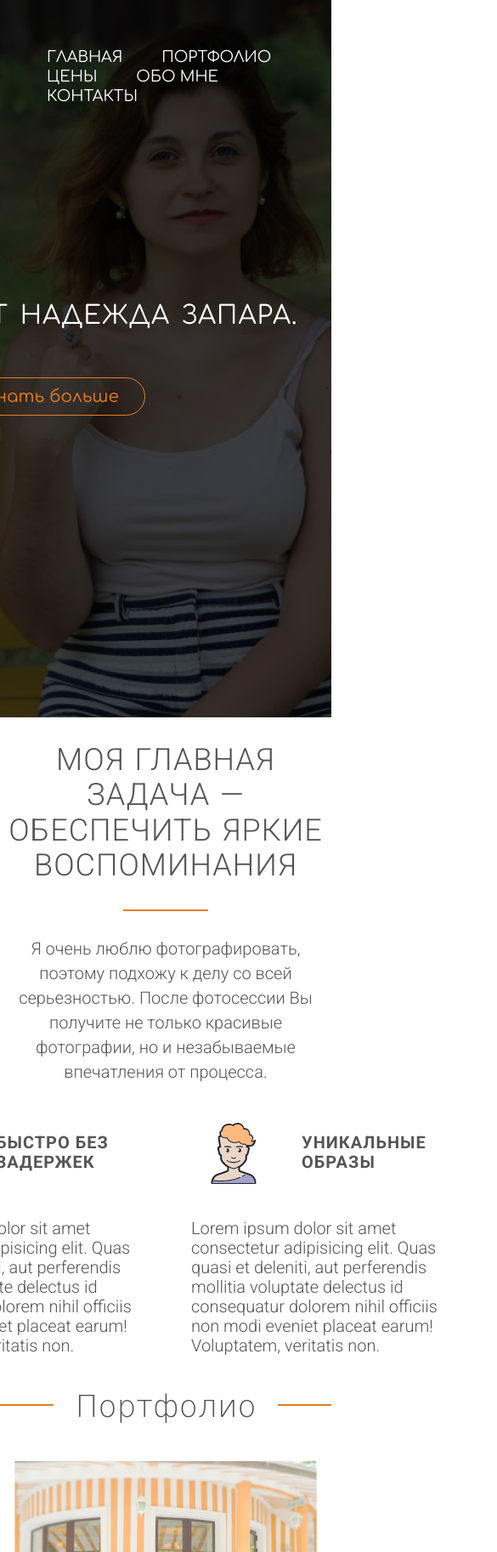
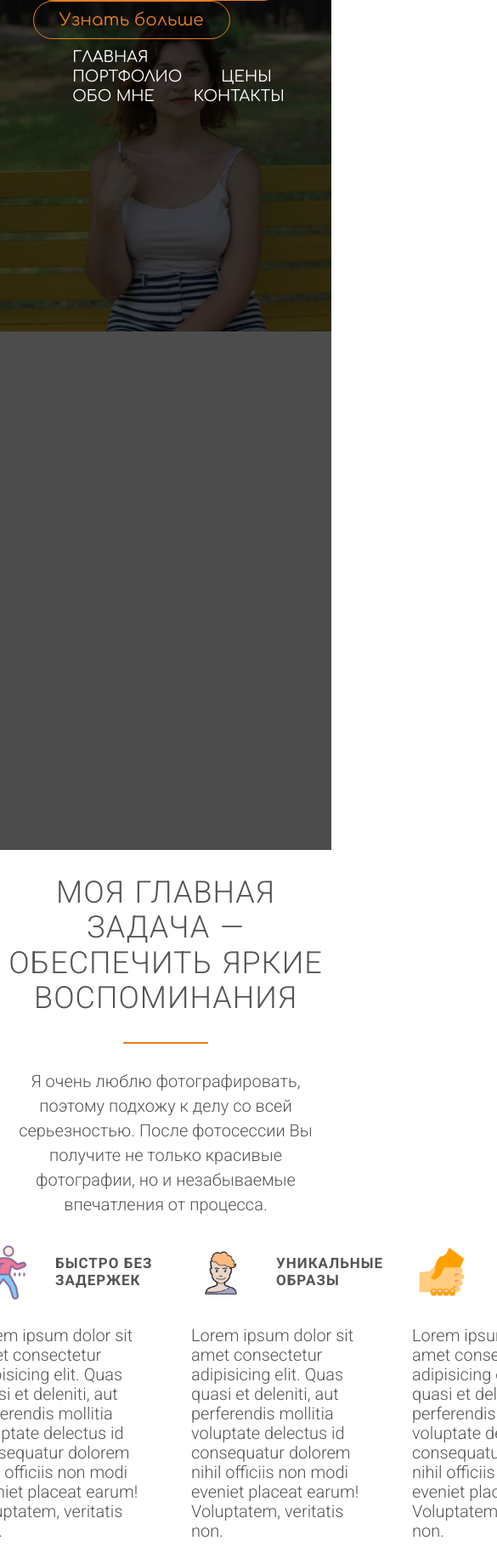
Before and after one commit to andrekriv/zapzarapphoto.github.io, a plain HTML site: page index.html in a window 390 px wide. Shown: the top 1826 px of the page at 85% size, 585 px wide, since content can reach past the window. Drawn offline with nearby package versions, Linux system fonts and the light colour scheme; a script that the page names is missing.

Commit message:
Update style.css

```diff
--- a/resources/css/style.css
+++ b/resources/css/style.css
@@ -66,7 +66,6 @@ header {
   height: 100vh;
   background-size: cover;
   background-position: center top;
-
   background-attachment: fixed;
 }
 
@@ -137,6 +136,7 @@ header {
   padding: 16px 0;
   color: #555;
 }
+
 
 
 
@@ -1180,3 +1180,131 @@ button:hover {
   -ms-transform: scale(1.3);
   -o-transform: scale(1.3);
 }
+
+@media (max-width: 1366px) {
+  .container-header {
+    width: 100%;
+    margin: 0 auto;
+    padding: 0 2%;
+  }
+
+  .hero-text-box {
+    width: 100%;
+    padding: 0 2%;
+  }
+
+}
+
+@media (max-width: 1100px) {
+  .container-header {
+    width: 100%;
+    margin: 0 auto;
+    padding: 0 2%;
+  }
+
+  header {
+    height: 1000px;
+    background-position: top;
+    background-size: 150%;
+    background-repeat: no-repeat;
+  }
+
+  .hero-text-box {
+    width: 100%;
+    padding: 0 10%;
+    margin: -500px 0;
+  }
+
+  .main-nav {
+    padding: 0 10%;
+  }
+
+  .reason {
+    padding: 0 10%;
+  }
+
+
+  .reason__inner {
+    display: flex;
+    justify-content: center;
+  }
+
+  .reason-item {
+    display: block;
+    width: 200px;
+    margin: 30px 30px 10px;
+  }
+
+  .reason-title {
+    position: relative;
+    display: inline-block;
+    padding-left: 100px;
+    font-size: 17px;
+    font-weight: 700;
+    display: table-cell;
+    vertical-align: middle;
+    max-width: 60px;
+
+  }
+
+  .reason-title::before {
+    content: "";
+    position: absolute;
+    width: 70px;
+    height: 70px;
+    top: 0;
+    left: 0;
+  }
+
+  .icon-1 {
+    background-image: url(../img/icons8-slr-camera-100-2.png);
+    background-repeat: no-repeat;
+    background-size: contain;
+    width: 70px;
+    height: 70px;
+  }
+
+  .icon-2 {
+    background-image: url(../img/icons8-fast-track-100-2.png);
+    background-repeat: no-repeat;
+    background-size: contain;
+    width: 70px;
+    height: 70px;
+
+  }
+
+  .icon-3 {
+    background-image: url(../img/icons8-female-user-100.png);
+    background-repeat: no-repeat;
+    background-size: contain;
+    width: 70px;
+    height: 70px;
+  }
+
+  .icon-4 {
+    background-image: url(../img/icons8-helping-hand-100-2.png);
+    background-repeat: no-repeat;
+    background-size: contain;
+    width: 70px;
+    height: 70px;
+  }
+
+  .row-photos {
+    padding: 0 30px;
+  }
+
+  .section-about {
+    max-width: 1000px;
+    height: 400px;
+    margin-bottom: 80px;
+    margin-left: -350px;
+  }
+
+  .about-text {
+    max-height: 50%;
+    max-width: 80%;
+    margin-right: 150px;
+    margin-top: -70px;
+  }
+
+}
```
